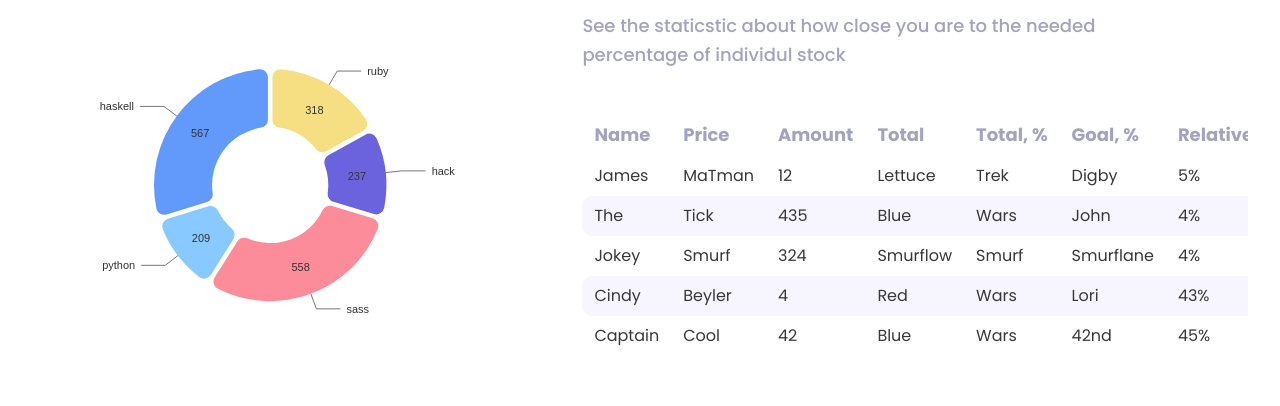
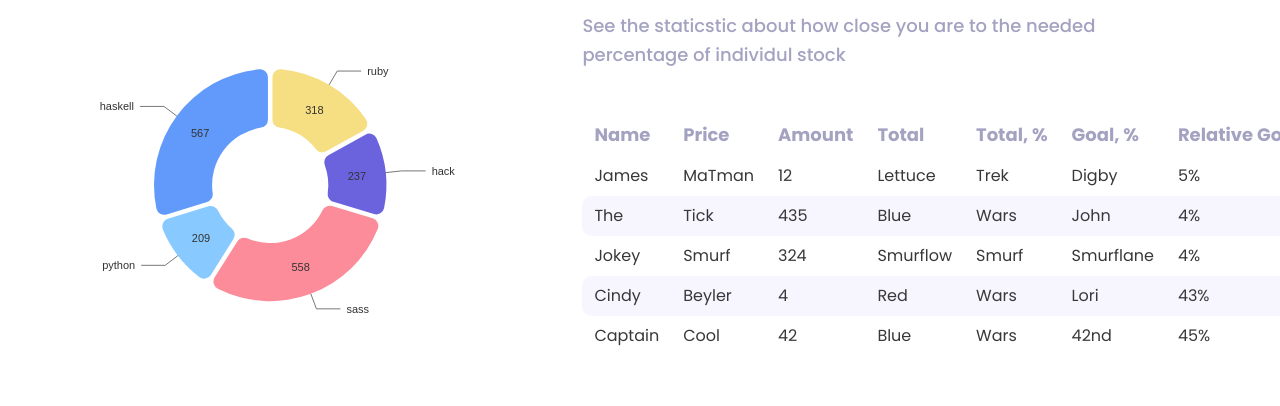
Before and after one commit to bacebu4/investing, a React (Create React App) app: page / in a window 1280 px wide. Shown: the part 188-594 px from the top of the page. Built offline with nearby package versions, Linux system fonts and the light colour scheme.

Commit message:
fix: better looking overflow table

```diff
--- a/src/App.tsx
+++ b/src/App.tsx
@@ -15,7 +15,7 @@ const SidebarContent = styled.aside`
 const MainContent = styled.main`
   flex: 1;
   overflow: auto;
-  padding: 44px 32px 0;
+  padding: 44px 0 0 32px;
 `;
 
 function App() {
--- a/src/components/TableStats.tsx
+++ b/src/components/TableStats.tsx
@@ -5,6 +5,7 @@ const TableWrapper = styled.div`
   overflow-x: scroll;
   overflow-y: hidden;
   white-space: nowrap;
+  padding-right: 32px;
 `;
 
 export const TableStats = () => {
--- a/src/containers/Navbar.tsx
+++ b/src/containers/Navbar.tsx
@@ -7,6 +7,7 @@ const NavbarWrapper = styled.ul`
   display: flex;
   align-items: center;
   justify-content: space-between;
+  padding-right: 32px;
 `;
 
 const FlexWrapper = styled.div`
```
